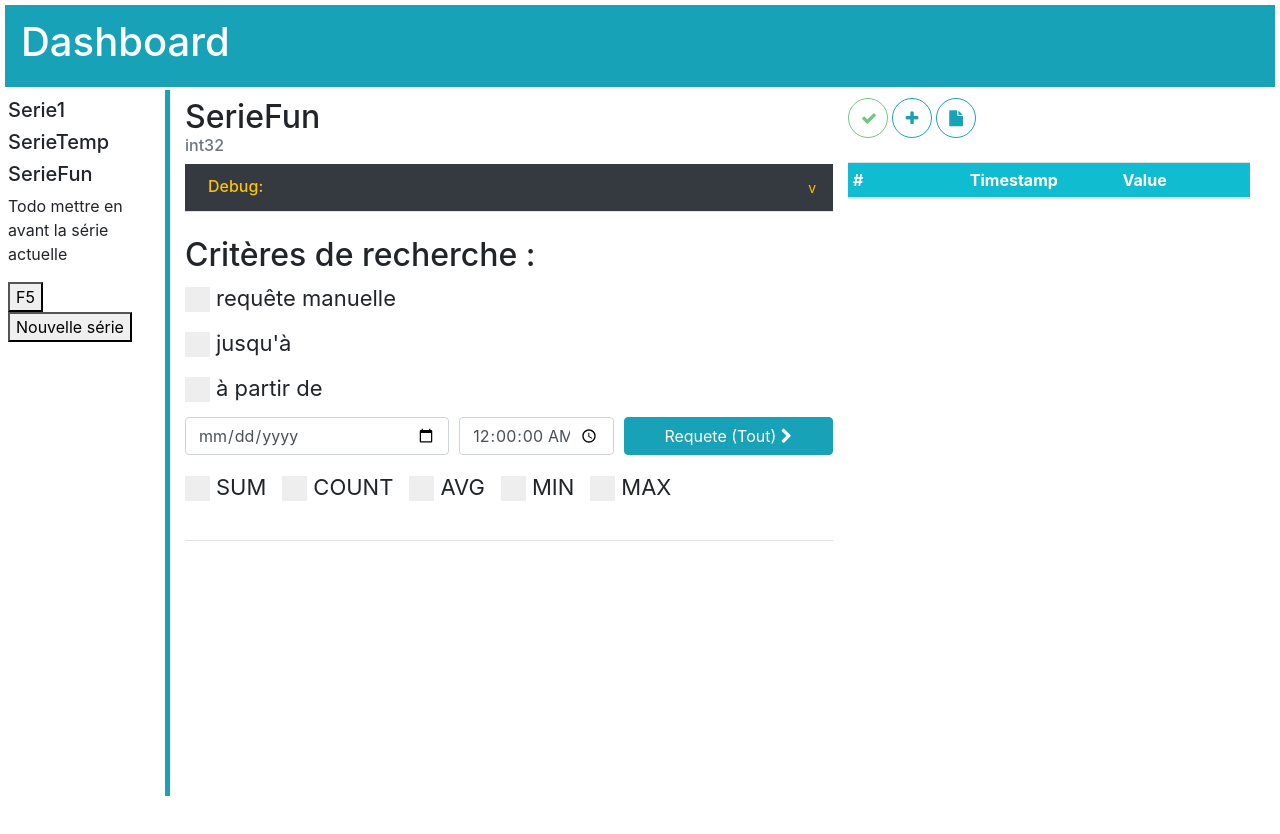
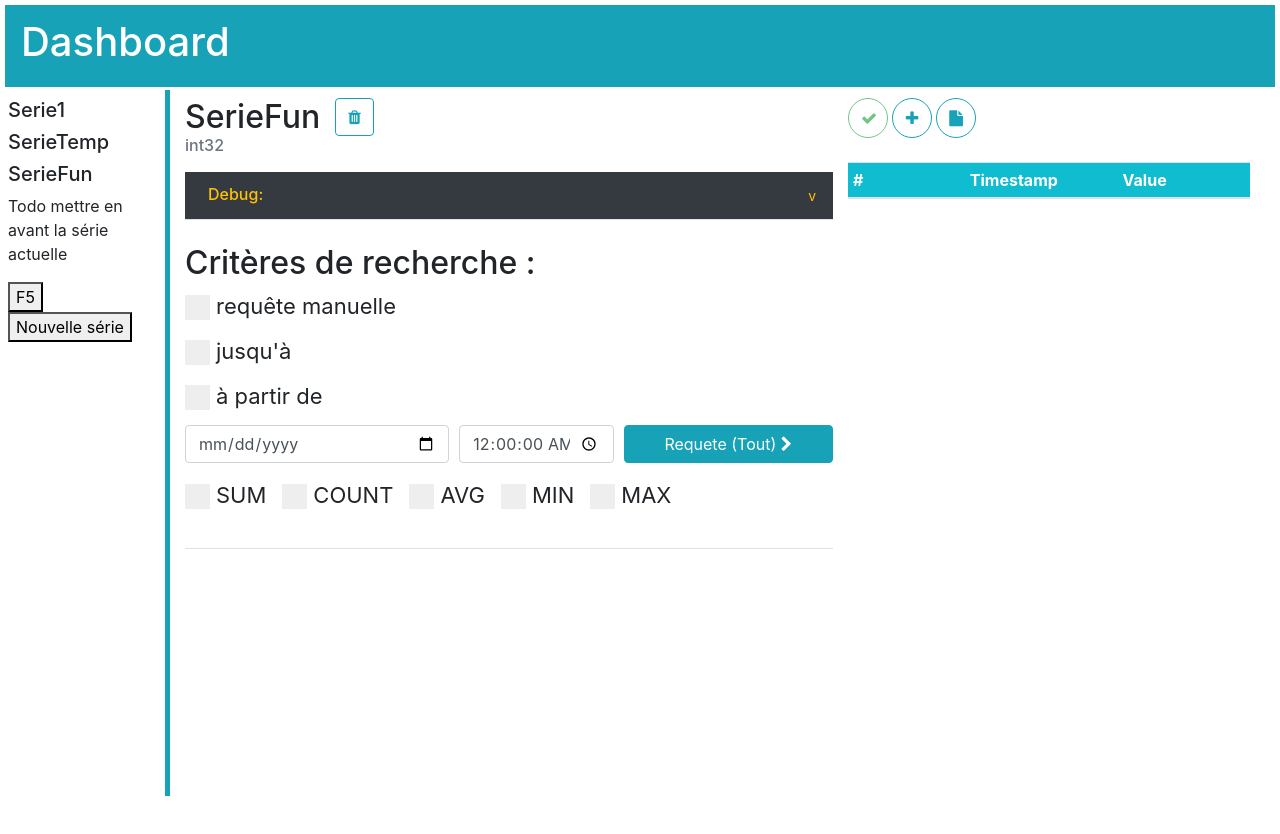
Before and after one commit to PierreTSE/2020-BDD-dashboard, a Vue app: page / in a window 1280 px wide. Shown: the top 834 px of the page. Built offline with nearby package versions, Linux system fonts and the light colour scheme; what vue-papa-parse, vue-trend-chart would draw is missing.

Commit message:
Added Drop Button
Co-Authored-By: AriTortue <56339786+AriTortue@users.noreply.github.com>

```diff
--- a/src/components/InfoSerie.vue
+++ b/src/components/InfoSerie.vue
@@ -1,8 +1,17 @@
 <template lang="html">
 
-  <div class="my-2">
-    <p class="h2 mb-0">{{curSerie.name}}</p>
-    <p class="text-muted h6">{{curSerie.type}}</p>
+  <div class="infoserie-wrapper">
+    <div class="my-2" style="display : inline-block">
+      <p class="h2 mb-0">{{curSerie.name}}</p>
+      <p class="text-muted h6">{{curSerie.type}}</p>
+    </div>
+    <div class="drop-button-wrapper" style="display: inline-block; position: absolute; padding-left: 15px">
+      <button type="button" class="btn btn-circle btn-xl my-2 mr-1"
+      v-bind:class="{'btn-info': showDeleteDiv, 'btn-outline-info': !showDeleteDiv}"
+      @click="deleteSeries">
+      <i class="fa fa-trash"></i>
+    </button>
+    </div>
   </div>
 
 </template>
@@ -21,7 +30,12 @@
       }
     },
     methods: {
-
+      deleteSeries(){
+        let r = confirm("Voulez-vous vraiment supprimer la série : " + this.curSerie.name + " ?");
+        if (r == true) {
+          console.log("DROP " + this.curSerie.name + ";");
+        }
+      }
     },
     computed: {
 
```
